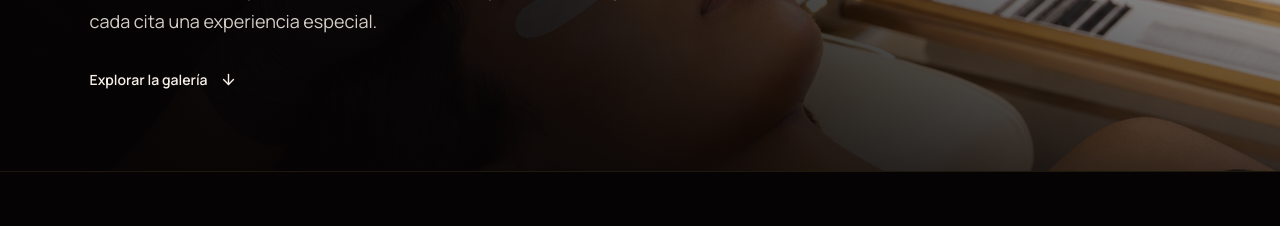
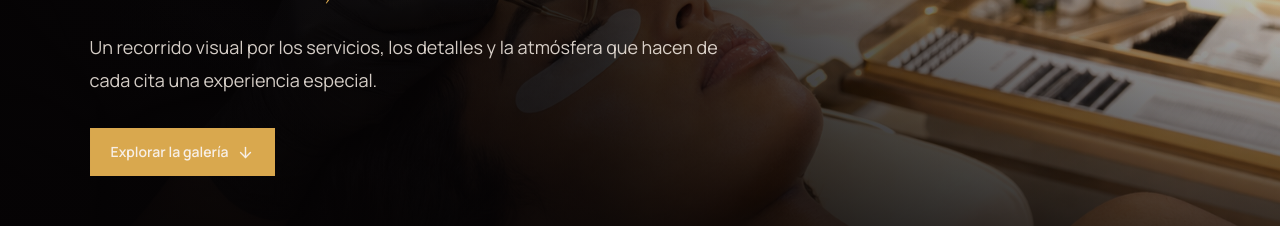
Before and after one commit to carlosreynag06/carela, a Next.js app: page /galeria in a window 1280 px wide. Shown: the part 416-642 px from the top of the page. Built offline with nearby package versions, Linux system fonts and the light colour scheme; no server answers.

Commit message:
Fix hero CTA styling and gallery spacing

```diff
--- a/app/galeria/page.tsx
+++ b/app/galeria/page.tsx
@@ -1,6 +1,5 @@
 import type { Metadata } from "next";
 import Image from "next/image";
-import Link from "next/link";
 import {
   ArrowDown,
   ArrowRight,
@@ -29,7 +28,7 @@ export const metadata: Metadata = {
 export default function GaleriaPage() {
   return (
     <>
-      <section className="relative isolate min-h-[72svh] overflow-hidden border-b border-champagne-gold/12 bg-background">
+      <section className="relative isolate mt-20 min-h-[72svh] overflow-hidden border-b border-champagne-gold/12 bg-background">
         <Image
           src="/images/service-page-pestanas.png"
           alt="Aplicación profesional de pestañas en CARELA Beauty & Wellness"
@@ -40,7 +39,7 @@ export default function GaleriaPage() {
         />
         <div className="absolute inset-0 bg-[linear-gradient(90deg,rgba(5,3,4,0.98),rgba(5,3,4,0.83)_47%,rgba(5,3,4,0.16))]" />
         <div className="absolute inset-0 bg-gradient-to-t from-background/72 via-transparent to-background/12" />
-        <Container className="relative z-10 flex min-h-[72svh] items-end pb-16 pt-36 lg:pb-20">
+        <Container className="relative z-10 flex min-h-[72svh] items-end pb-14 pt-14 lg:pb-16 lg:pt-16">
           <Reveal>
             <div className="max-w-5xl">
               <DecorativeDivider />
@@ -54,13 +53,14 @@ export default function GaleriaPage() {
                 Un recorrido visual por los servicios, los detalles y la
                 atmósfera que hacen de cada cita una experiencia especial.
               </p>
-              <Link
+              <Button
                 href="#bienestar"
-                className="mt-8 inline-flex items-center gap-3 text-sm font-semibold text-soft-gold transition hover:text-rose-pink"
+                className="mt-8"
+                icon={<ArrowDown size={17} />}
+                iconPosition="right"
               >
                 Explorar la galería
-                <ArrowDown size={17} aria-hidden />
-              </Link>
+              </Button>
             </div>
           </Reveal>
         </Container>
--- a/app/servicios/page.tsx
+++ b/app/servicios/page.tsx
@@ -72,13 +72,14 @@ export default function ServiciosPage() {
                   Cuatro experiencias de belleza y bienestar realizadas con
                   calma, detalle y atención personal en un ambiente privado.
                 </p>
-                <Link
+                <Button
                   href="#explorar-servicios"
-                  className="mt-7 inline-flex items-center gap-3 text-sm font-semibold text-soft-gold transition hover:text-rose-pink"
+                  className="mt-7"
+                  icon={<ArrowDown size={17} />}
+                  iconPosition="right"
                 >
                   Explorar servicios
-                  <ArrowDown size={17} aria-hidden />
-                </Link>
+                </Button>
               </div>
             </div>
           </Reveal>
```
